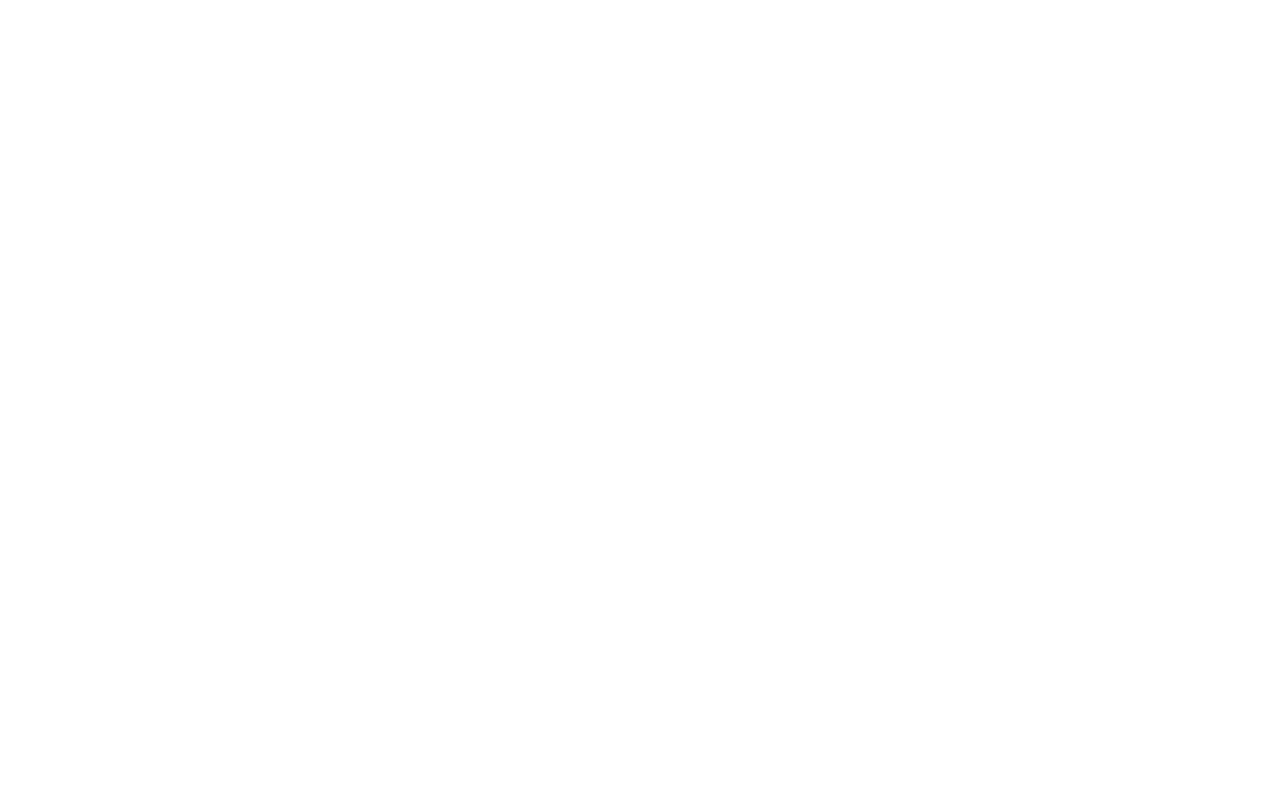
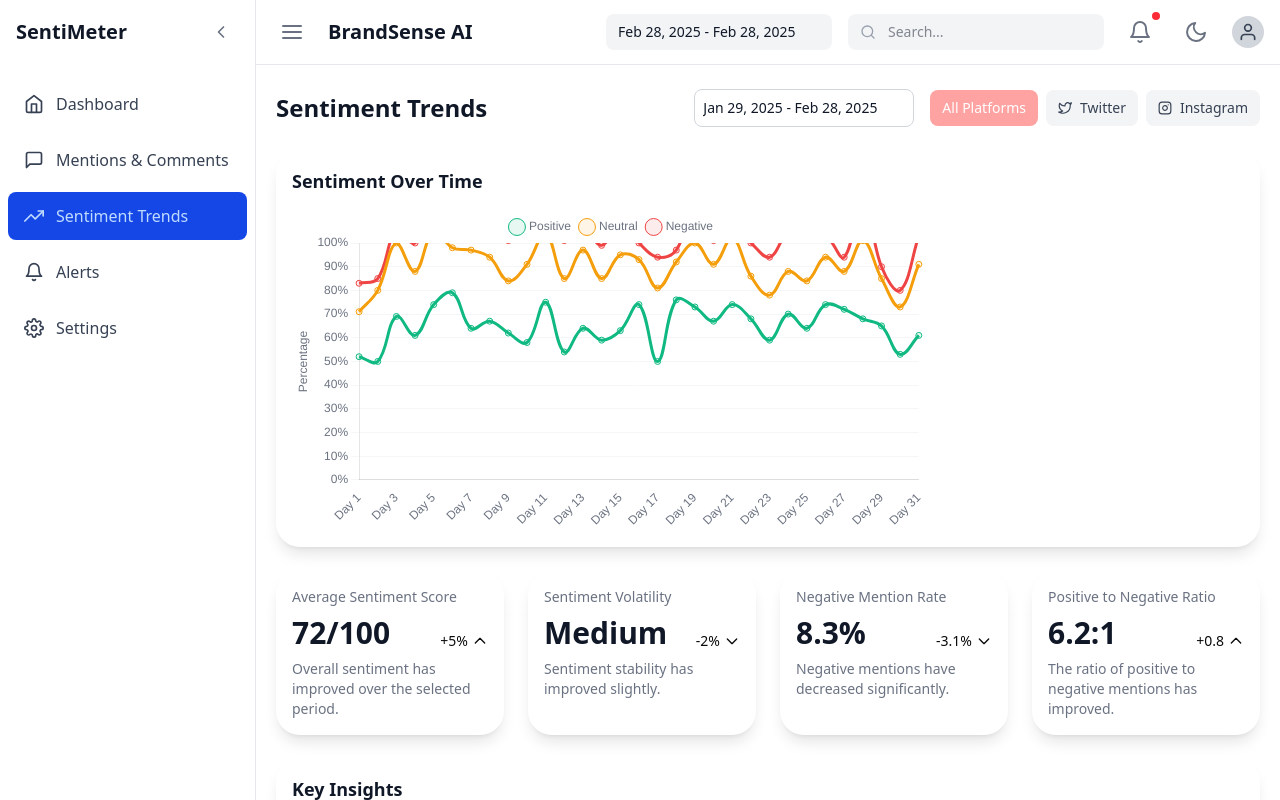
Before and after one commit to nagesh-merva/Interspirit-Hackathon-Decipher, a React (Vite) app in the folder frontend/: page /sentiment in a window 1280 px wide. Before the commit this address had no page. Built offline with nearby package versions, Linux system fonts and the light colour scheme.

Commit message:
sentiment

```diff
--- a/frontend/src/App.jsx
+++ b/frontend/src/App.jsx
@@ -3,6 +3,7 @@
 import { Routes, Route } from "react-router-dom"
 import Login from "./pages/login"
 import Dashboard from "./pages/Dashboard"
+import SentimentTrends from "./pages/SentimentTrends"
 function App() {
 
   return (
@@ -11,6 +12,7 @@
         <Route path="/register" element={<Register />} />
         <Route path="/login" element={<Login />} />
         <Route path="/dashboard" element={<Dashboard />} />
+        <Route path="/sentiment" element={<SentimentTrends />} />
       </Routes>
     </div>
   )
--- a/frontend/src/components/layout/Sidebar.jsx
+++ b/frontend/src/components/layout/Sidebar.jsx
@@ -5,7 +5,7 @@
   const navItems = [
     { name: 'Dashboard', path: '/dashboard', icon: FiHome },
     { name: 'Mentions & Comments', path: '/mentions', icon: FiMessageSquare },
-    { name: 'Sentiment Trends', path: '/sentiment-trends', icon: FiTrendingUp },
+    { name: 'Sentiment Trends', path: '/sentiment', icon: FiTrendingUp },
     { name: 'Alerts', path: '/alerts', icon: FiBell },
     { name: 'Settings', path: '/settings', icon: FiSettings },
   ]
--- /dev/null
+++ b/frontend/src/pages/SentimentTrends.jsx
@@ -0,0 +1,249 @@
+import { useState } from 'react'
+import { Line } from 'react-chartjs-2'
+import { useTheme } from "@/context/ThemeContext"
+import { Chart as ChartJS, CategoryScale, LinearScale, PointElement, LineElement, Title, Tooltip, Legend } from 'chart.js'
+import { FiTwitter, FiInstagram, FiCalendar } from 'react-icons/fi'
+import DatePicker from 'react-datepicker'
+import "react-datepicker/dist/react-datepicker.css"
+import Sidebar from '@/components/layout/Sidebar'
+import Header from '@/components/layout/Header'
+
+ChartJS.register(CategoryScale, LinearScale, PointElement, LineElement, Title, Tooltip, Legend)
+
+function SentimentTrends() {
+  const [platform, setPlatform] = useState('all')
+  const [dateRange, setDateRange] = useState([new Date(new Date().setDate(new Date().getDate() - 30)), new Date()])
+  const [startDate, endDate] = dateRange
+  const [sidebarOpen, setSidebarOpen] = useState(true)
+  const { darkMode } = useTheme()
+
+  // Sample data for sentiment trends
+  const trendData = {
+    labels: Array.from({ length: 31 }, (_, i) => `Day ${i + 1}`),
+    datasets: [
+      {
+        label: 'Positive',
+        data: Array.from({ length: 31 }, () => Math.floor(Math.random() * 30) + 50),
+        borderColor: '#10B981',
+        backgroundColor: 'rgba(16, 185, 129, 0.1)',
+        fill: true,
+        tension: 0.4,
+      },
+      {
+        label: 'Neutral',
+        data: Array.from({ length: 31 }, () => Math.floor(Math.random() * 20) + 15),
+        borderColor: '#F59E0B',
+        backgroundColor: 'rgba(245, 158, 11, 0.1)',
+        fill: true,
+        tension: 0.4,
+      },
+      {
+        label: 'Negative',
+        data: Array.from({ length: 31 }, () => Math.floor(Math.random() * 15) + 5),
+        borderColor: '#EF4444',
+        backgroundColor: 'rgba(239, 68, 68, 0.1)',
+        fill: true,
+        tension: 0.4,
+      },
+    ],
+  }
+
+  const trendOptions = {
+    responsive: true,
+    plugins: {
+      legend: {
+        position: 'top',
+        labels: {
+          usePointStyle: true,
+          color: '#6B7280',
+        },
+      },
+      tooltip: {
+        mode: 'index',
+        intersect: false,
+      },
+    },
+    scales: {
+      y: {
+        stacked: true,
+        beginAtZero: true,
+        max: 100,
+        title: {
+          display: true,
+          text: 'Percentage',
+          color: '#6B7280',
+        },
+        grid: {
+          color: 'rgba(156, 163, 175, 0.1)',
+        },
+        ticks: {
+          color: '#6B7280',
+          callback: function (value) {
+            return value + '%'
+          }
+        },
+      },
+      x: {
+        grid: {
+          display: false,
+        },
+        ticks: {
+          color: '#6B7280',
+          maxRotation: 45,
+          minRotation: 45,
+        },
+      },
+    },
+  }
+
+  // Sample data for sentiment metrics
+  const sentimentMetrics = [
+    {
+      title: 'Average Sentiment Score',
+      value: '72/100',
+      change: '+5%',
+      trend: 'up',
+      description: 'Overall sentiment has improved over the selected period.'
+    },
+    {
+      title: 'Sentiment Volatility',
+      value: 'Medium',
+      change: '-2%',
+      trend: 'down',
+      description: 'Sentiment stability has improved slightly.'
+    },
+    {
+      title: 'Negative Mention Rate',
+      value: '8.3%',
+      change: '-3.1%',
+      trend: 'down',
+      description: 'Negative mentions have decreased significantly.'
+    },
+    {
+      title: 'Positive to Negative Ratio',
+      value: '6.2:1',
+      change: '+0.8',
+      trend: 'up',
+      description: 'The ratio of positive to negative mentions has improved.'
+    },
+  ]
+
+  return (
+    <div className={`flex h-full overflow-y-scroll w-full ${darkMode ? 'dark bg-slate-900' : ''}`}>
+      <Sidebar isOpen={sidebarOpen} toggleSidebar={() => setSidebarOpen(!sidebarOpen)} />
+
+      <div className="flex-1 flex flex-col space-y-6 overflow-hidden bg-background-light dark:bg-background-dark overflow-y-scroll">
+        <Header toggleSidebar={() => setSidebarOpen(!sidebarOpen)} />
+        <div className="space-y-6 mx-5 ">
+          <div className="flex justify-between items-center">
+            <h1 className="text-2xl font-bold text-gray-900 dark:text-white">Sentiment Trends</h1>
+            <div className="flex items-center space-x-4">
+              <div className="relative">
+                <div className="absolute inset-y-0 left-0 pl-3 flex items-center pointer-events-none">
+                  <FiCalendar className="h-4 w-4 text-gray-400" />
+                </div>
+                <DatePicker
+                  selectsRange={true}
+                  startDate={startDate}
+                  endDate={endDate}
+                  onChange={(update) => {
+                    setDateRange(update)
+                  }}
+                  className="bg-white dark:bg-gray-800 text-gray-900 dark:text-white p-2 rounded-md text-sm border w-fit border-gray-300 dark:border-gray-700"
+                  placeholderText="Select date range"
+                  dateFormat="MMM d, yyyy"
+                />
+              </div>
+              <div className="flex space-x-2">
+                <button
+                  onClick={() => setPlatform('all')}
+                  className={`px-3 py-2 rounded-md text-sm ${platform === 'all'
+                    ? 'bg-primary-light text-white bg-red-300'
+                    : 'bg-gray-100 text-gray-700 dark:bg-gray-700 dark:text-gray-300'
+                    }`}
+                >
+                  All Platforms
+                </button>
+                <button
+                  onClick={() => setPlatform('twitter')}
+                  className={`flex items-center px-3 py-2 rounded-md text-sm ${platform === 'twitter'
+                    ? 'bg-primary-light text-white bg-blue-500'
+                    : 'bg-gray-100 text-gray-700 dark:bg-gray-700 dark:text-gray-300'
+                    }`}
+                >
+                  <FiTwitter className="mr-2" /> Twitter
+                </button>
+                <button
+                  onClick={() => setPlatform('instagram')}
+                  className={`flex items-center px-3 py-2 rounded-md text-sm ${platform === 'instagram'
+                    ? 'bg-primary-light text-white bg-pink-600'
+                    : 'bg-gray-100 text-gray-700 dark:bg-gray-700 dark:text-gray-300'
+                    }`}
+                >
+                  <FiInstagram className="mr-2" /> Instagram
+                </button>
+              </div>
+            </div>
+          </div>
+
+          <div className="card shadow-lg rounded-3xl p-4 dark:bg-gray-800">
+            <h2 className="text-lg font-semibold text-gray-900 dark:text-white mb-4">Sentiment Over Time</h2>
+            <div className="h-80">
+              <Line data={trendData} options={trendOptions} />
+            </div>
+          </div>
+
+          <div className="grid grid-cols-1 md:grid-cols-2 lg:grid-cols-4 gap-6">
+            {sentimentMetrics.map((metric, index) => (
+              <div key={index} className="card shadow-lg rounded-3xl p-4 dark:bg-gray-800">
+                <h3 className="text-sm font-medium text-gray-500 dark:text-gray-400 mb-2">{metric.title}</h3>
+                <div className="flex items-end justify-between">
+                  <div className="text-3xl font-bold text-gray-900  dark:text-white">{metric.value}</div>
+                  <div className={`flex items-center text-sm font-medium dark:text-white ${metric.trend === 'up' ? 'text-positive' : 'text-negative'
+                    }`}>
+                    {metric.change}
+                    <svg
+                      className={`ml-1 h-4 w-4 ${metric.trend === 'down' && 'transform rotate-180'}`}
+                      fill="none"
+                      viewBox="0 0 24 24"
+                      stroke="currentColor"
+                    >
+                      <path strokeLinecap="round" strokeLinejoin="round" strokeWidth={2} d="M5 15l7-7 7 7" />
+                    </svg>
+                  </div>
+                </div>
+                <p className="mt-2 text-sm text-gray-500 dark:text-gray-400">{metric.description}</p>
+              </div>
+            ))}
+          </div>
+
+          <div className="card shadow-lg rounded-3xl p-4 dark:bg-gray-800">
+            <h2 className="text-lg font-semibold text-gray-900 dark:text-white mb-4">Key Insights</h2>
+            <div className="space-y-4">
+              <div className="p-4 bg-green-50 dark:bg-green-900 rounded-md">
+                <h3 className="text-sm font-medium text-green-800 dark:text-green-200 mb-1">Positive Trend</h3>
+                <p className="text-sm text-green-700 dark:text-green-300">
+                  Sentiment has shown consistent improvement over the past 2 weeks, with positive mentions increasing by 12%.
+                </p>
+              </div>
+              <div className="p-4 bg-yellow-50 dark:bg-yellow-900 rounded-md">
+                <h3 className="text-sm font-medium text-yellow-800 dark:text-yellow-200 mb-1">Area to Monitor</h3>
+                <p className="text-sm text-yellow-700 dark:text-yellow-300">
+                  Product performance discussions show mixed sentiment. Consider addressing common concerns in upcoming updates.
+                </p>
+              </div>
+              <div className="p-4 bg-blue-50 dark:bg-blue-900 rounded-md">
+                <h3 className="text-sm font-medium text-blue-800 dark:text-blue-200 mb-1">Recommendation</h3>
+                <p className="text-sm text-blue-700 dark:text-blue-300">
+                  Highlight positive customer experiences in marketing materials to reinforce brand reputation.
+                </p>
+              </div>
+            </div>
+          </div>
+        </div>
+      </div>
+    </div>
+  )
+}
+
+export default SentimentTrends
```
